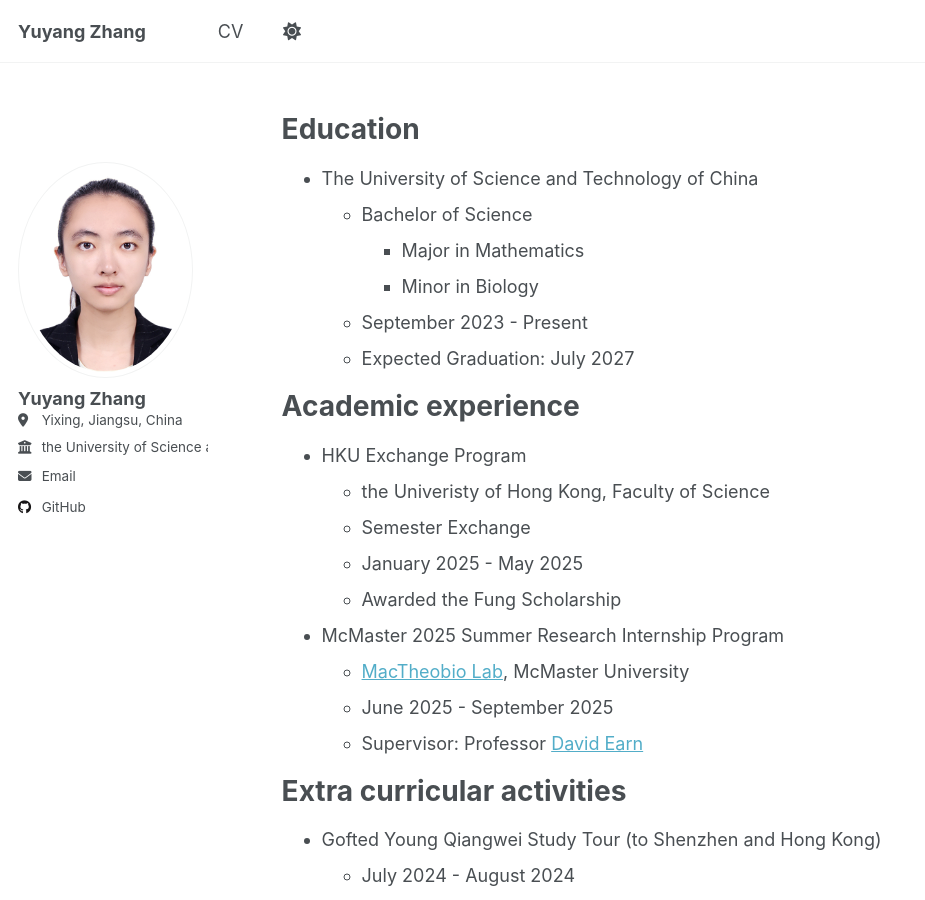
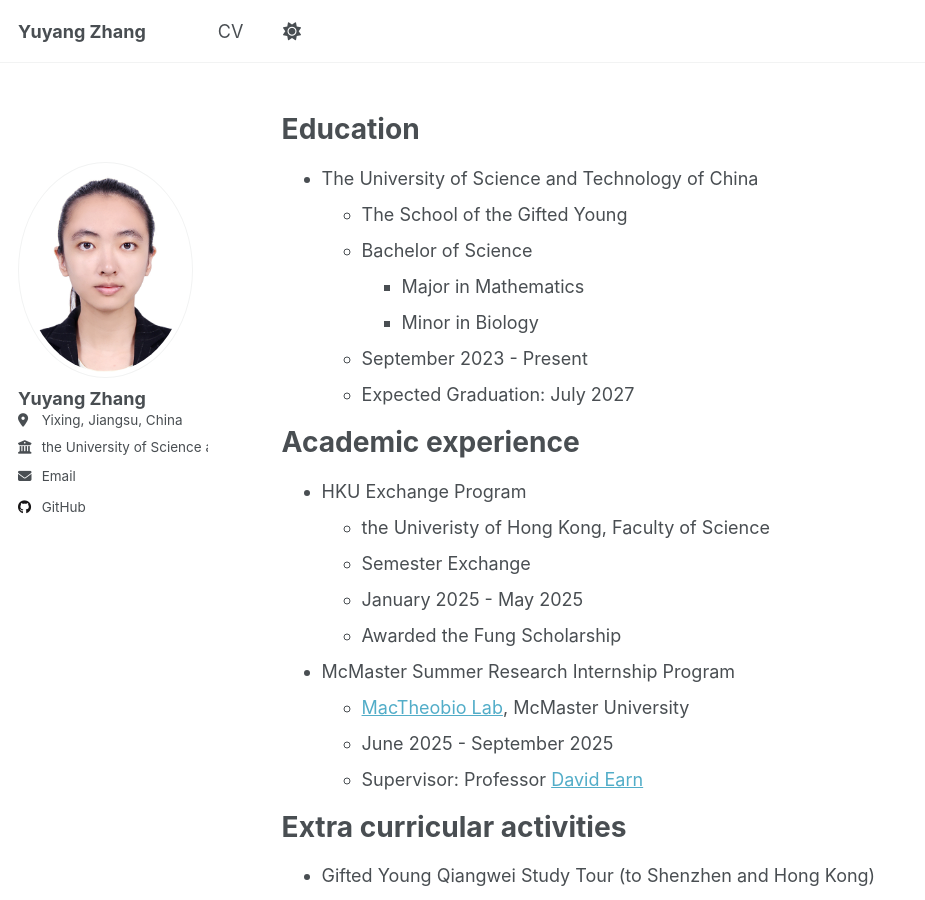
Before and after one commit to yuyangzhang2006/yuyangzhang2006.github.io, a Jekyll site: the page built from _pages/cv.md, in a window 1280 px wide and 900 px high. Shown: the whole window, without its empty margins (0-925 px from the left). Built offline with Jekyll 4.4.1, drawn with Linux system fonts in a browser that asks for light colours.

Commit message:
Update cv.md

```diff
--- a/_pages/cv.md
+++ b/_pages/cv.md
@@ -12,6 +12,7 @@ redirect_from:
 Education
 ======
 * The University of Science and Technology of China
+  * The School of the Gifted Young
   * Bachelor of Science
     * Major in Mathematics
     * Minor in Biology
@@ -26,7 +27,7 @@ Academic experience
   * January 2025 - May 2025
   * Awarded the Fung Scholarship
 
-* McMaster 2025 Summer Research Internship Program
+* McMaster Summer Research Internship Program
   * [MacTheobio Lab](https://mac-theobio.github.io), McMaster University
   * June 2025 - September 2025
   * Supervisor: Professor [David Earn](https://davidearn.mcmaster.ca)
@@ -34,7 +35,7 @@ Academic experience
 
 Extra curricular activities
 ======
-* Gofted Young Qiangwei Study Tour (to Shenzhen and Hong Kong)
+* Gifted Young Qiangwei Study Tour (to Shenzhen and Hong Kong)
   * July 2024 - August 2024
   * Visited enterprises such as Mindary
   *  visited Hong Kong University of Science and Technology (HKUST) and The Chinese Univeristy of Hong Kong (CUHK)
```
